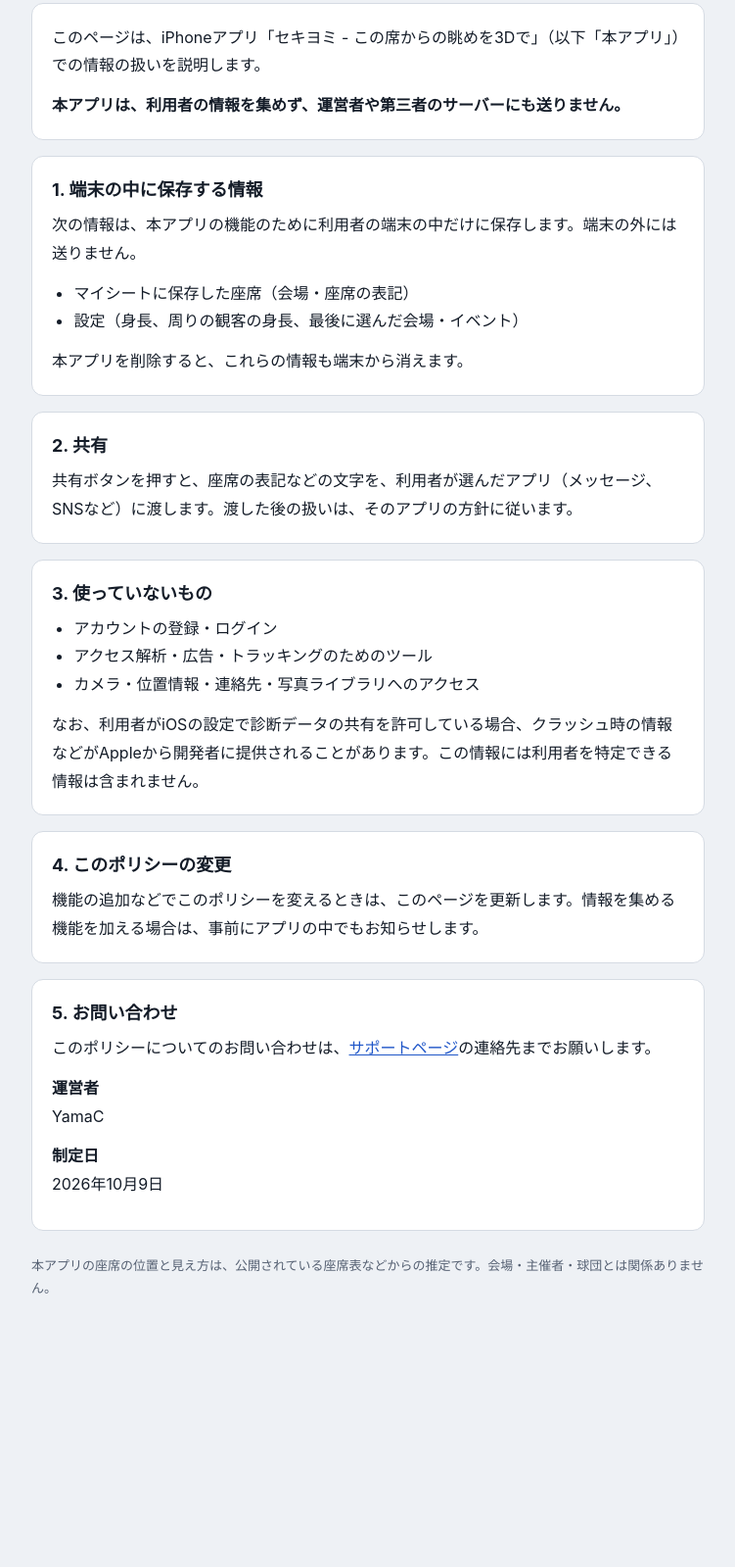
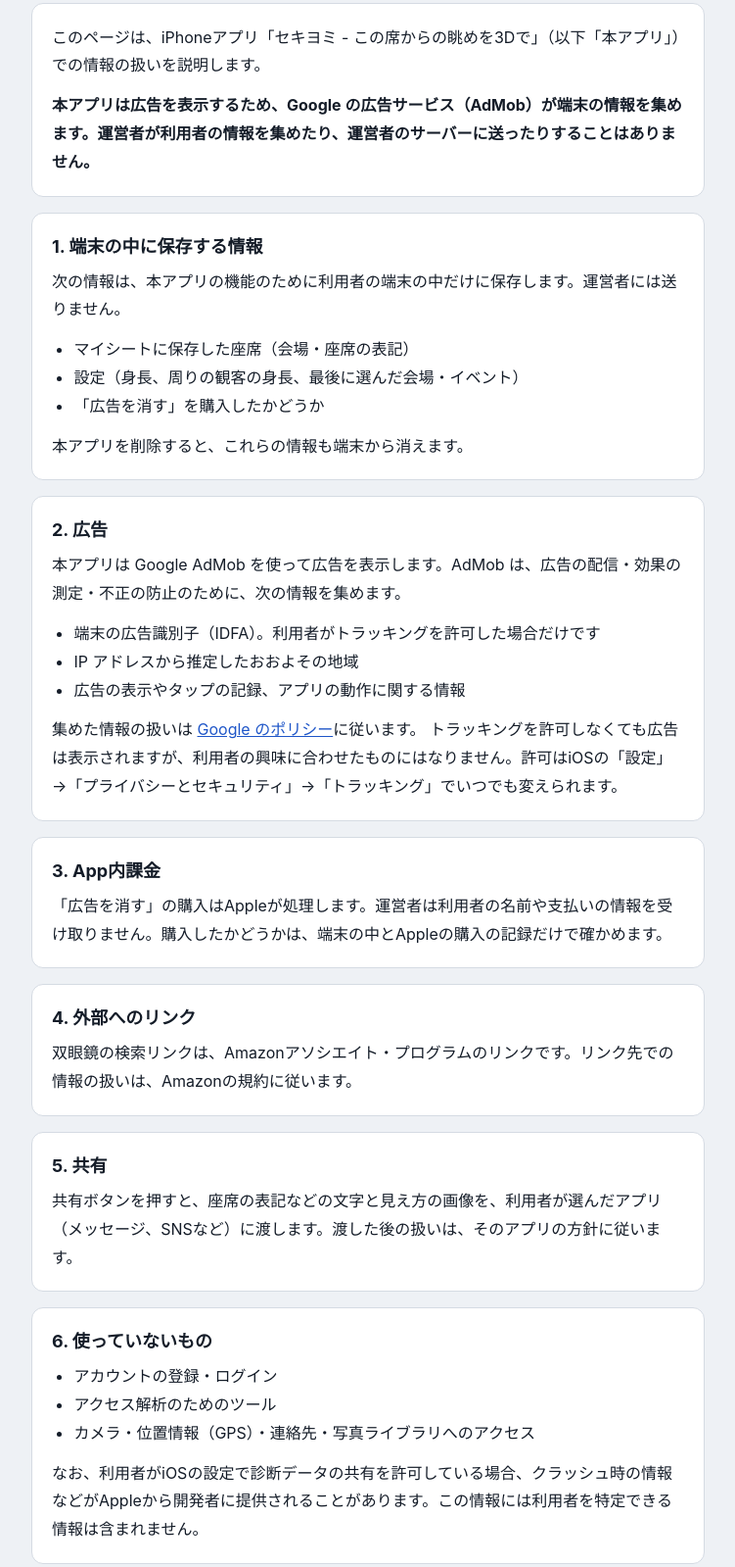
Before and after one commit to yamac-music/seatview-site, a plain HTML site: page privacy.html in a window 1280 px wide. Shown: the part 119-1718 px from the top of the page at 98% size, without its empty margins (264-1015 px from the left). Before the commit the page ends 1498 px from the top, so only its background shows below. Drawn offline with Linux system fonts and the light colour scheme.

Commit message:
プライバシーポリシーを 1.5（広告・App 内課金）に合わせる (#2)
Co-authored-by: Claude <noreply@anthropic.com>

```diff
--- a/privacy.html
+++ b/privacy.html
@@ -16,32 +16,65 @@
         <p>
           このページは、iPhoneアプリ「セキヨミ - この席からの眺めを3Dで」（以下「本アプリ」）での情報の扱いを説明します。
         </p>
-        <p><strong>本アプリは、利用者の情報を集めず、運営者や第三者のサーバーにも送りません。</strong></p>
+        <p>
+          <strong>本アプリは広告を表示するため、Google の広告サービス（AdMob）が端末の情報を集めます。運営者が利用者の情報を集めたり、運営者のサーバーに送ったりすることはありません。</strong>
+        </p>
       </section>
 
       <section>
         <h2>1. 端末の中に保存する情報</h2>
-        <p>次の情報は、本アプリの機能のために利用者の端末の中だけに保存します。端末の外には送りません。</p>
+        <p>次の情報は、本アプリの機能のために利用者の端末の中だけに保存します。運営者には送りません。</p>
         <ul>
           <li>マイシートに保存した座席（会場・座席の表記）</li>
           <li>設定（身長、周りの観客の身長、最後に選んだ会場・イベント）</li>
+          <li>「広告を消す」を購入したかどうか</li>
         </ul>
         <p>本アプリを削除すると、これらの情報も端末から消えます。</p>
       </section>
 
       <section>
-        <h2>2. 共有</h2>
+        <h2>2. 広告</h2>
         <p>
-          共有ボタンを押すと、座席の表記などの文字を、利用者が選んだアプリ（メッセージ、SNSなど）に渡します。渡した後の扱いは、そのアプリの方針に従います。
+          本アプリは Google AdMob を使って広告を表示します。AdMob は、広告の配信・効果の測定・不正の防止のために、次の情報を集めます。
+        </p>
+        <ul>
+          <li>端末の広告識別子（IDFA）。利用者がトラッキングを許可した場合だけです</li>
+          <li>IP アドレスから推定したおおよその地域</li>
+          <li>広告の表示やタップの記録、アプリの動作に関する情報</li>
+        </ul>
+        <p>
+          集めた情報の扱いは <a href="https://policies.google.com/technologies/partner-sites">Google のポリシー</a>に従います。
+          トラッキングを許可しなくても広告は表示されますが、利用者の興味に合わせたものにはなりません。許可はiOSの「設定」→「プライバシーとセキュリティ」→「トラッキング」でいつでも変えられます。
         </p>
       </section>
 
       <section>
-        <h2>3. 使っていないもの</h2>
+        <h2>3. App内課金</h2>
+        <p>
+          「広告を消す」の購入はAppleが処理します。運営者は利用者の名前や支払いの情報を受け取りません。購入したかどうかは、端末の中とAppleの購入の記録だけで確かめます。
+        </p>
+      </section>
+
+      <section>
+        <h2>4. 外部へのリンク</h2>
+        <p>
+          双眼鏡の検索リンクは、Amazonアソシエイト・プログラムのリンクです。リンク先での情報の扱いは、Amazonの規約に従います。
+        </p>
+      </section>
+
+      <section>
+        <h2>5. 共有</h2>
+        <p>
+          共有ボタンを押すと、座席の表記などの文字と見え方の画像を、利用者が選んだアプリ（メッセージ、SNSなど）に渡します。渡した後の扱いは、そのアプリの方針に従います。
+        </p>
+      </section>
+
+      <section>
+        <h2>6. 使っていないもの</h2>
         <ul>
           <li>アカウントの登録・ログイン</li>
-          <li>アクセス解析・広告・トラッキングのためのツール</li>
-          <li>カメラ・位置情報・連絡先・写真ライブラリへのアクセス</li>
+          <li>アクセス解析のためのツール</li>
+          <li>カメラ・位置情報（GPS）・連絡先・写真ライブラリへのアクセス</li>
         </ul>
         <p>
           なお、利用者がiOSの設定で診断データの共有を許可している場合、クラッシュ時の情報などがAppleから開発者に提供されることがあります。この情報には利用者を特定できる情報は含まれません。
@@ -49,20 +82,22 @@
       </section>
 
       <section>
-        <h2>4. このポリシーの変更</h2>
+        <h2>7. このポリシーの変更</h2>
         <p>
           機能の追加などでこのポリシーを変えるときは、このページを更新します。情報を集める機能を加える場合は、事前にアプリの中でもお知らせします。
         </p>
       </section>
 
       <section>
-        <h2>5. お問い合わせ</h2>
+        <h2>8. お問い合わせ</h2>
         <p>このポリシーについてのお問い合わせは、<a href="support.html#contact">サポートページ</a>の連絡先までお願いします。</p>
         <dl>
           <dt>運営者</dt>
           <dd>YamaC</dd>
           <dt>制定日</dt>
           <dd>2026年10月9日</dd>
+          <dt>改定日</dt>
+          <dd>2026年11月（広告とApp内課金の追加。バージョン 1.5 の公開と同時）</dd>
         </dl>
       </section>
     </main>
```
